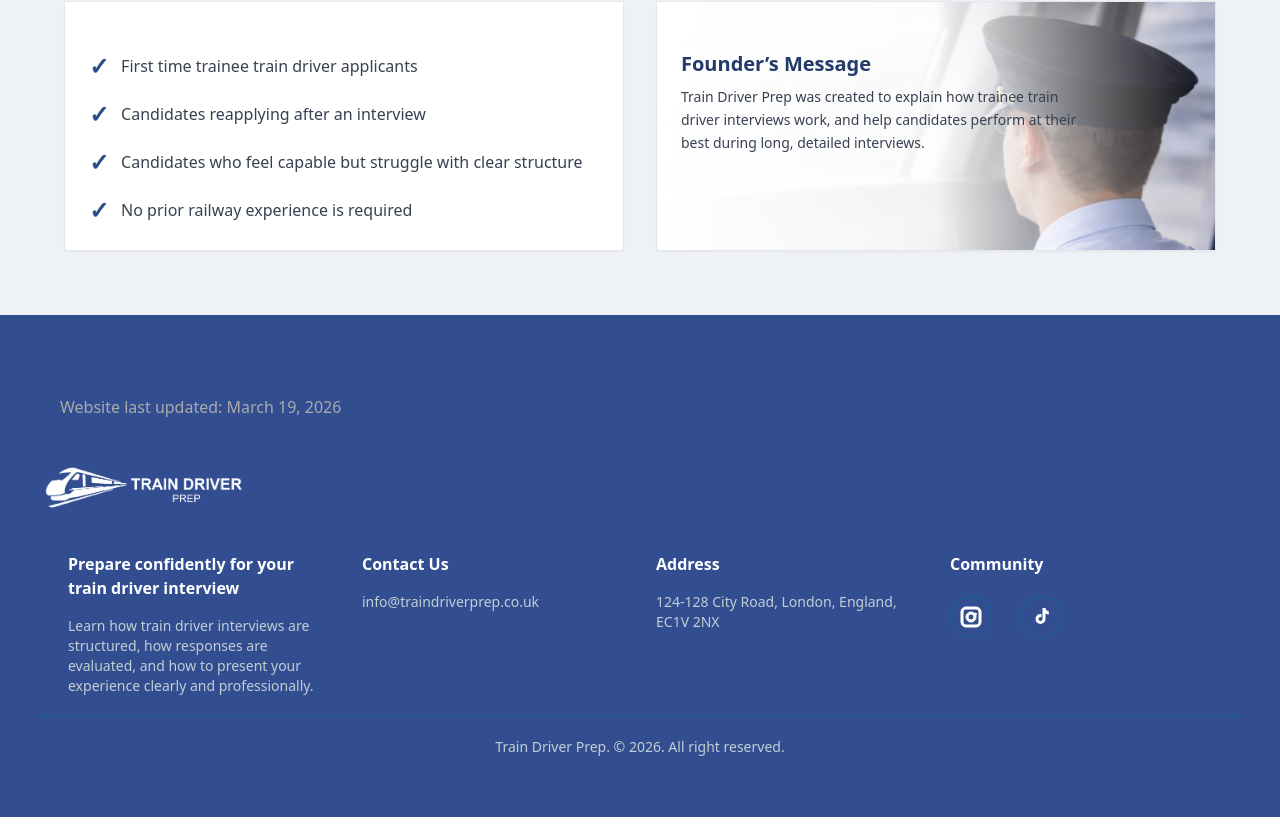
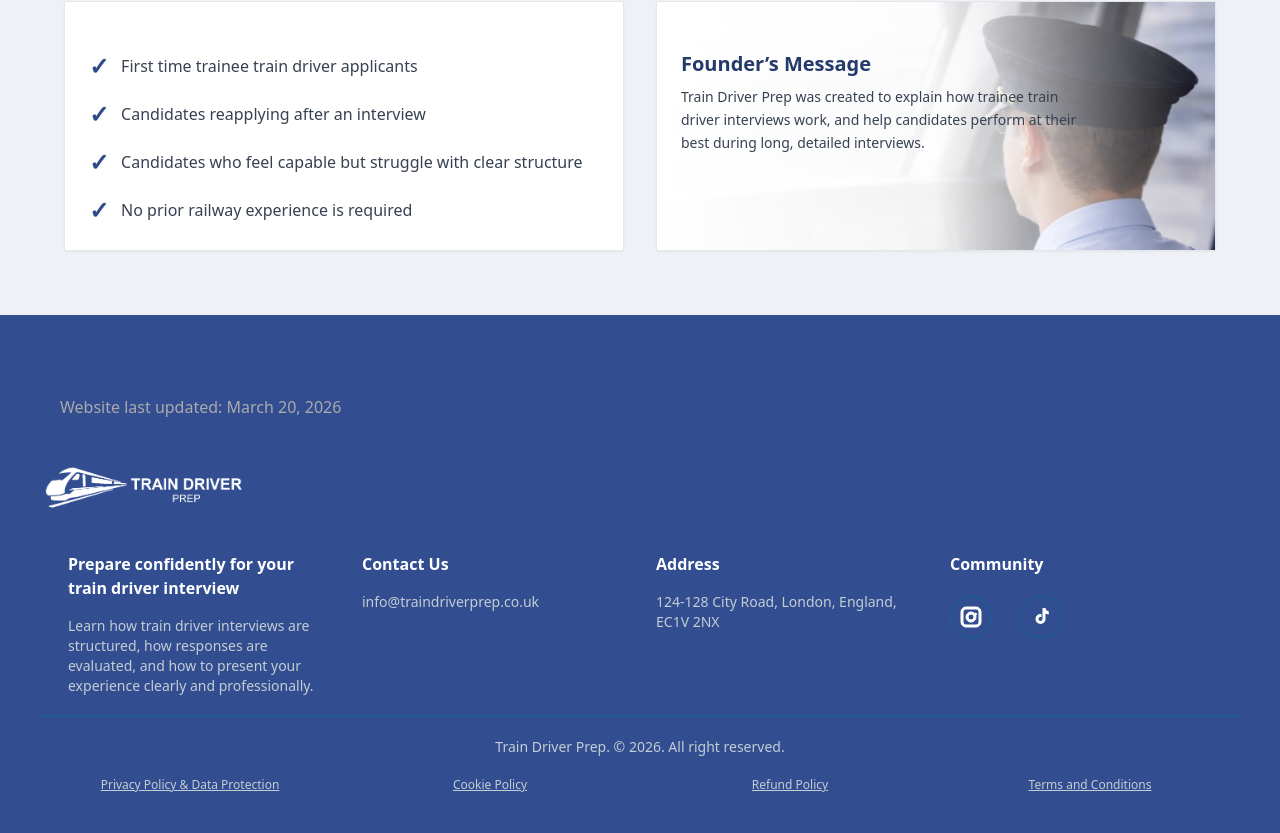
Before and after one commit to GhazanfarGw/Train-Driver, a React (Create React App) app: page / in a window 1280 px wide. Shown: the part 2166-2999 px from the top of the page. Built offline with nearby package versions, Linux system fonts and the light colour scheme.

Commit message:
Update Footer.jsx

```diff
--- a/src/Home/Footer.jsx
+++ b/src/Home/Footer.jsx
@@ -5,7 +5,7 @@ const Footer = () => {
         <div className='bg-[#324E91]'>
             <div className='max-w-7xl mx-auto justify-center md:pt-20 md:pb-10 md:px-10 py-10'>
                 <h1 className='text-[#aaa] md:text-base text-sm justify-center md:pb-5 px-5'>
-                    Website last updated: March 19, 2026
+                    Website last updated: March 20, 2026
                 </h1>
                 <span className="md:px-0">
                     <a href="/">
@@ -104,11 +104,33 @@ const Footer = () => {
                         </div>
                     </div>
                 </div>
-                <div className='mx-auto justify-center px-5 border-t py-5 border-[#136690]'>
+                <div className='mx-auto justify-center md:px-5 border-t py-5 border-[#136690]'>
                     <div className=''>
                         <p className='md:text-sm text-xs text-[#C3CDD3] text-center'>
                             Train Driver Prep. © 2026. All right reserved.
                         </p>
+                    </div>
+                </div>
+                <div className='mx-auto grid md:grid-cols-4 text-xs justify-center'>
+                    <div>
+                        <a className='text-[#C3CDD3] underline justify-center text-center mx-auto' href="./privacy-policy">
+                            <p>Privacy Policy & Data Protection</p>
+                        </a>
+                    </div>
+                    <div>
+                        <a className='text-[#C3CDD3] underline justify-center text-center mx-auto' href="./cookie-policy">
+                            <p>Cookie Policy</p>
+                        </a>
+                    </div>
+                    <div>
+                        <a className='text-[#C3CDD3] underline justify-center text-center mx-auto' href="./refund-policy">
+                            <p>Refund Policy</p>
+                        </a>
+                    </div>
+                    <div>
+                        <a className='text-[#C3CDD3] underline justify-center text-center mx-auto' href="./terms-and-conditions">
+                            <p>Terms and Conditions</p>
+                        </a>
                     </div>
                 </div>
             </div>
```
